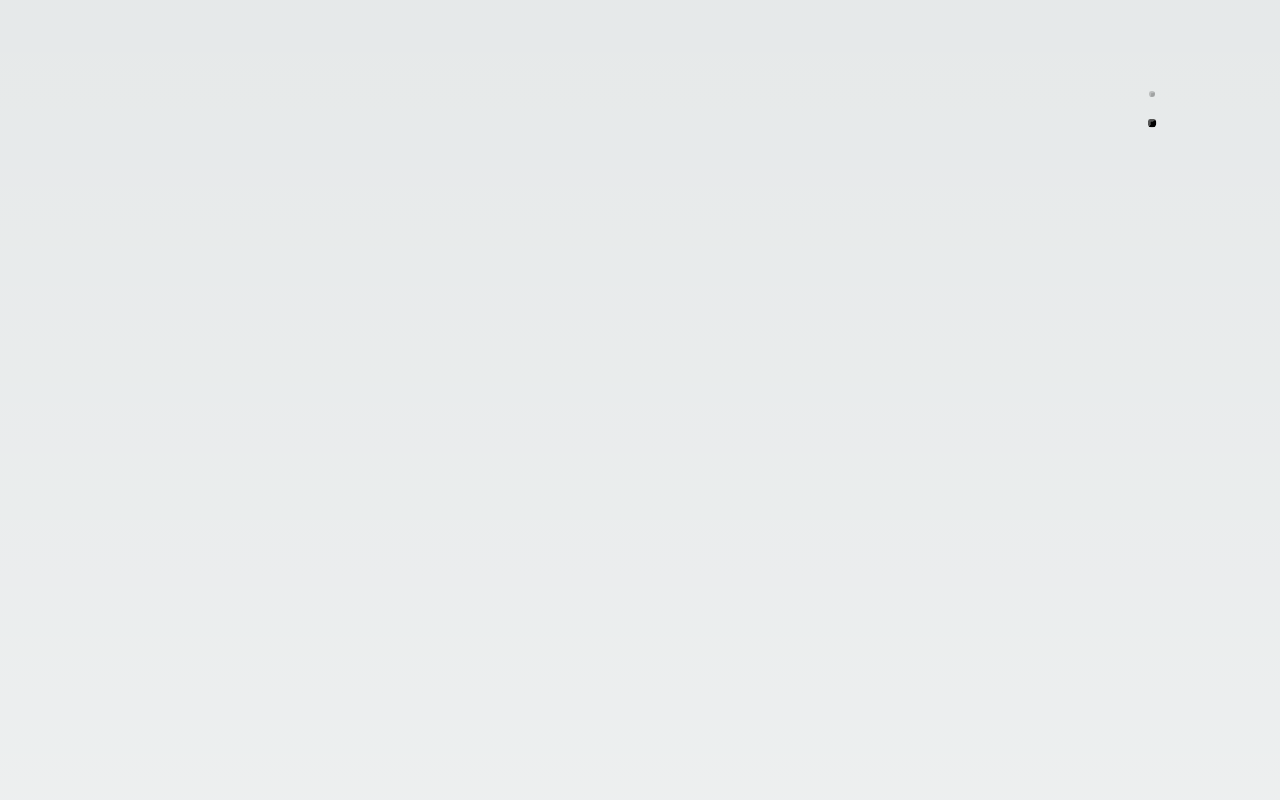
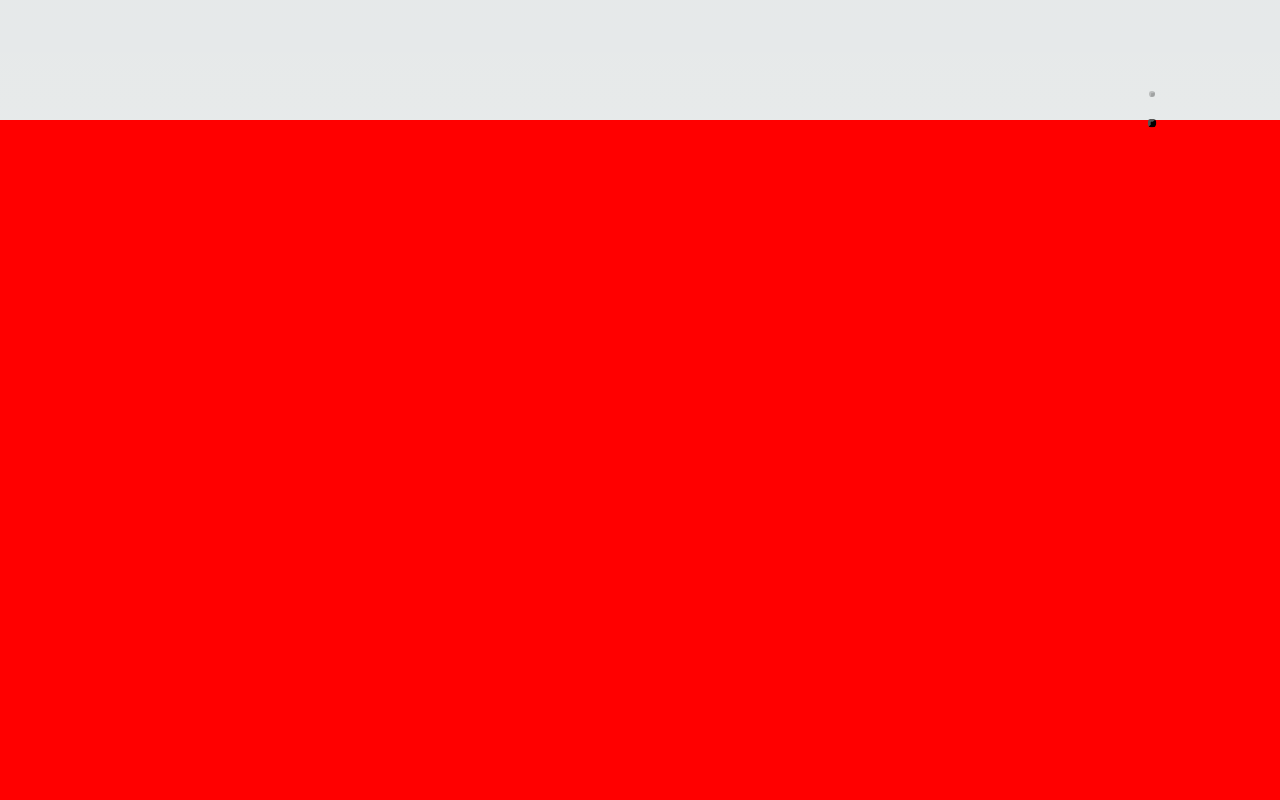
Before and after one commit to YujiTakebuchi/next-labo, a Next.js app: page /gimmik/fixedSlider in a window 1280 px wide. Shown: the part 1880-2680 px from the top of the page. Built offline with nearby package versions, Linux system fonts and the light colour scheme.

Commit message:
とりあえずページにコンポーネント組み実装

```diff
--- a/components/gimmik/fixedSlide/FixedSliderSlide01.tsx
+++ b/components/gimmik/fixedSlide/FixedSliderSlide01.tsx
@@ -2,20 +2,26 @@
 // FixedSliderSlide01 COMP
 // 固定スクロールアニメーションのアニメーションコンポーネント01
 /*===================================*/
+import { css } from "@emotion/react";
 import styles from "./FixedSliderSlide01.module.scss";
 
 type Props = {
   progress: number;
+  fixedStyleObjectList: Array<string>;
   color: string;
 };
 export default function FixedSliderSlide01({
   progress,
+  fixedStyleObjectList,
   color,
 }: Props): JSX.Element {
   return (
     <div
       className={`${styles["role-first"]}`}
       style={{ backgroundColor: color }}
+      css={css`
+        ${fixedStyleObjectList.map((so) => so)}
+      `}
     >
       <div
         className={`${styles["role-first__barx"]}`}
--- a/pages/gimmik/fixedSlider.tsx
+++ b/pages/gimmik/fixedSlider.tsx
@@ -1,4 +1,5 @@
 import FixedSlide01 from "@/components/gimmik/fixedSlide/FixedSlide01";
+import FixedSliderSlide01 from "@/components/gimmik/fixedSlide/FixedSliderSlide01";
 import FixOnAvailable from "@/components/gimmik/FixOnAvailable";
 import FixedSlider from "@/components/gimmik/organisms/FixedSlider";
 import { responsiveCSS } from "@/features/util";
@@ -13,8 +14,14 @@ export default function Home() {
       <FixOnAvailable fixedStyleObjectList={slideStyleList}>
         <FixedSlider
           slides={[
-            <FixedSlide01 fixedStyleObjectList={slideStyleList} />,
-            <FixedSlide01 fixedStyleObjectList={slideStyleList} />,
+            <FixedSliderSlide01
+              fixedStyleObjectList={slideStyleList}
+              color="blue"
+            />,
+            <FixedSliderSlide01
+              fixedStyleObjectList={slideStyleList}
+              color="red"
+            />,
           ]}
         ></FixedSlider>
       </FixOnAvailable>
```
